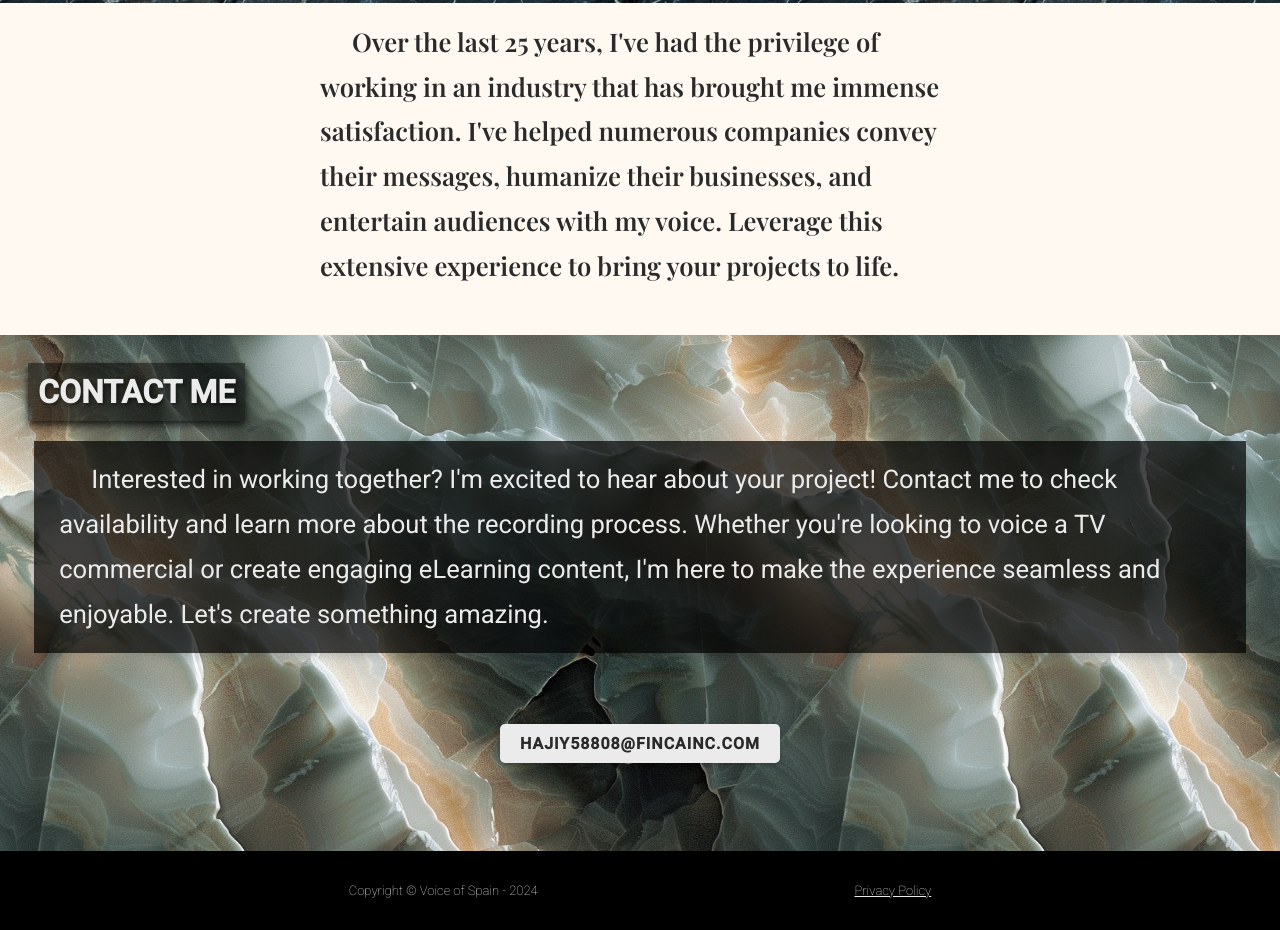
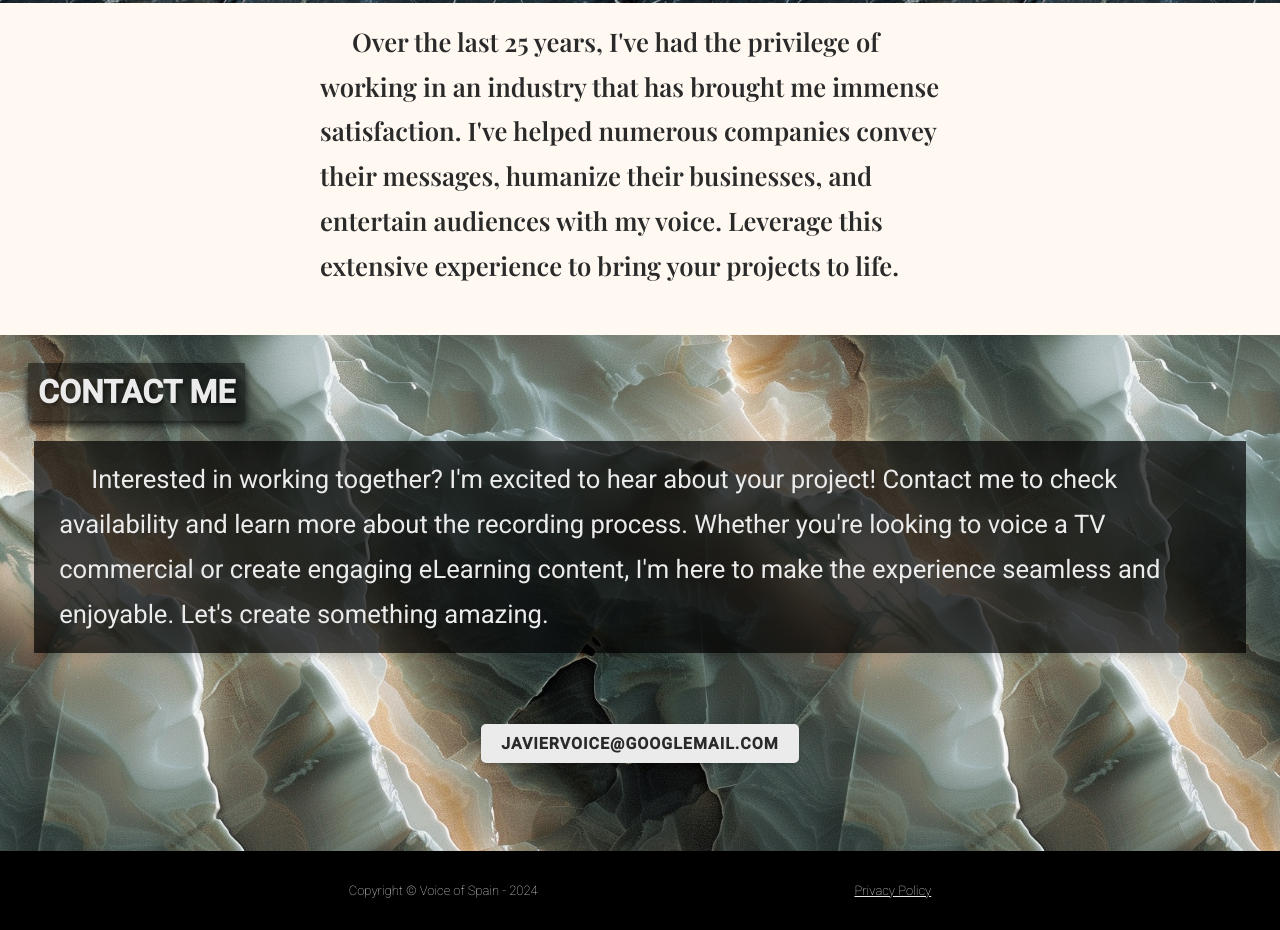
Before and after one commit to AlexVOiceover/VoiceOfSpain2024, a website: page index.html in a window 1280 px wide. Shown: the part 5824-6754 px from the top of the page. Drawn offline with nearby package versions, Linux system fonts and the light colour scheme; a web font is replaced by a local one.

Commit message:
Updated Email

```diff
--- a/index.html
+++ b/index.html
@@ -893,8 +893,7 @@
 				</div>
 				<!-- <div id="email-container"></div> -->
 				<!--// https://creativetechguy.com/utilities/emailobfuscator -->
-				<span class='email-loader-container'><span>Loading Email...</span><img src='kqqw3cl9nio1.png' style='display:none'><canvas style='display:none'></canvas><noscript>You must enable JavaScript to view the email.</noscript><script>(function (){var a,b,c,e,i,f,p,w,g,z,s,r,l;z=document;s=z.querySelector.bind(z);r=Math.random().toString().substring(2);l=s(".email-loader-container");l.className="";l.id="e"+r;z="#e"+r;window.addEventListener("load",function (){g=s(z+">canvas");w=s(z+">img");if(w.complete&&w.naturalHeight!==0){q();}else{w.onload=q;}function q(){c=g.width=g.height=w.width;f=g.getContext("2d",{willReadFrequently:true});f.drawImage(w,0,0);b="";p=String.fromCharCode;w=parseInt;e=f.getImageData(0,0,c,c).data;r=[];c=0;for(i=0;i<e.length;i++){c++;if(c==4){c=0;if(e[i]==0){break;}continue;}r.push(e[i]>127?1:0);if(r.length>=7){b+=p(w(r.splice(0,7).join(""),2));}}try{for(i=0;i<100;i++){b=atob(b);}}catch(g){a="";for(i=0;i<b.length;i+=3){c=p(w(b.substr(i,3).replace(/\./,""),10));a+=c;}}l.outerHTML=a;}});})();</script></span>
-
+				<span class='email-loader-container'><span>Loading Email...</span><img src='wu8630vtic.png' style='display:none'><canvas style='display:none'></canvas><noscript>You must enable JavaScript to view the email.</noscript><script>(function (){var a,b,c,e,i,f,p,w,g,z,s,r,l;z=document;s=z.querySelector.bind(z);r=Math.random().toString().substring(2);l=s(".email-loader-container");l.className="";l.id="e"+r;z="#e"+r;window.addEventListener("load",function (){g=s(z+">canvas");w=s(z+">img");if(w.complete&&w.naturalHeight!==0){q();}else{w.onload=q;}function q(){c=g.width=g.height=w.width;f=g.getContext("2d",{willReadFrequently:true});f.drawImage(w,0,0);b="";p=String.fromCharCode;w=parseInt;e=f.getImageData(0,0,c,c).data;r=[];c=0;for(i=0;i<e.length;i++){c++;if(c==4){c=0;if(e[i]==0){break;}continue;}r.push(e[i]>127?1:0);if(r.length>=7){b+=p(w(r.splice(0,7).join(""),2));}}try{for(i=0;i<100;i++){b=atob(b);}}catch(g){a="";for(i=0;i<b.length;i+=3){c=p(w(b.substr(i,3).replace(/\./,""),10));a+=c;}}l.outerHTML=a;}});})();</script></span>
 				</div>
 		</section>
 
```
Also changed, not shown: kqqw3cl9nio1.png (deleted), wu8630vtic.png (added).
